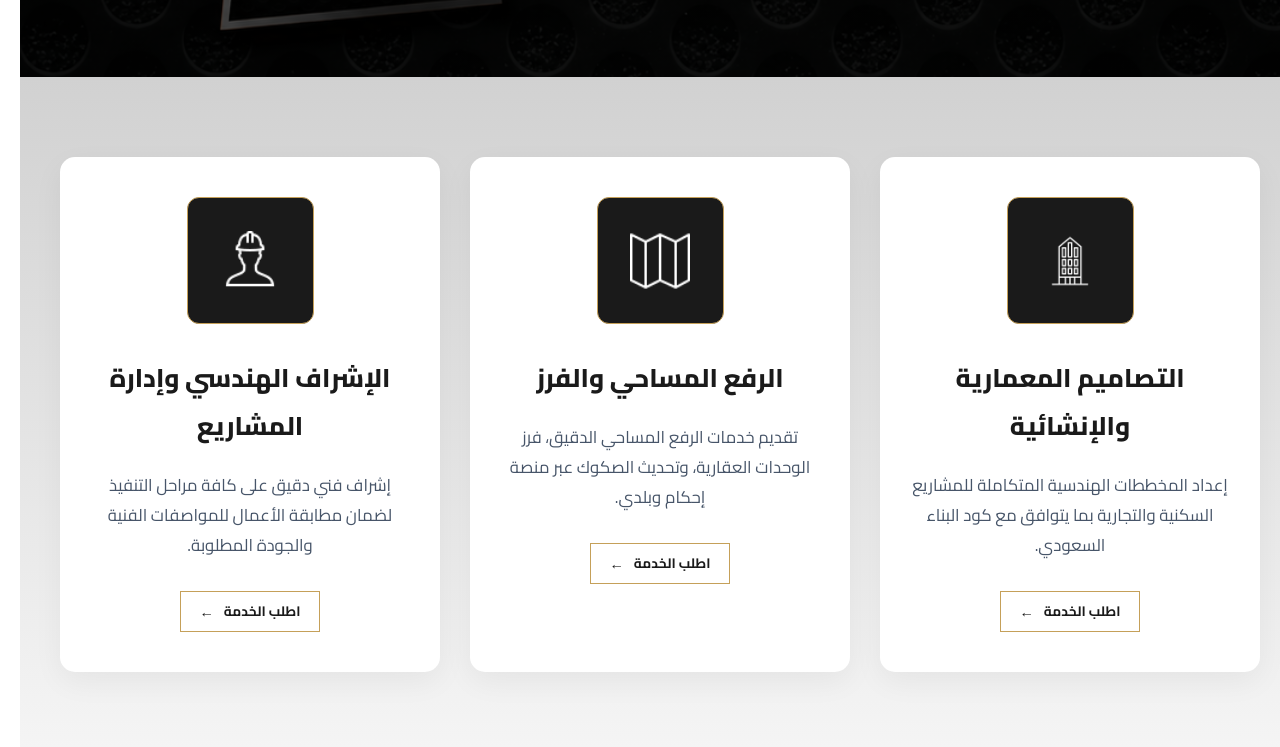
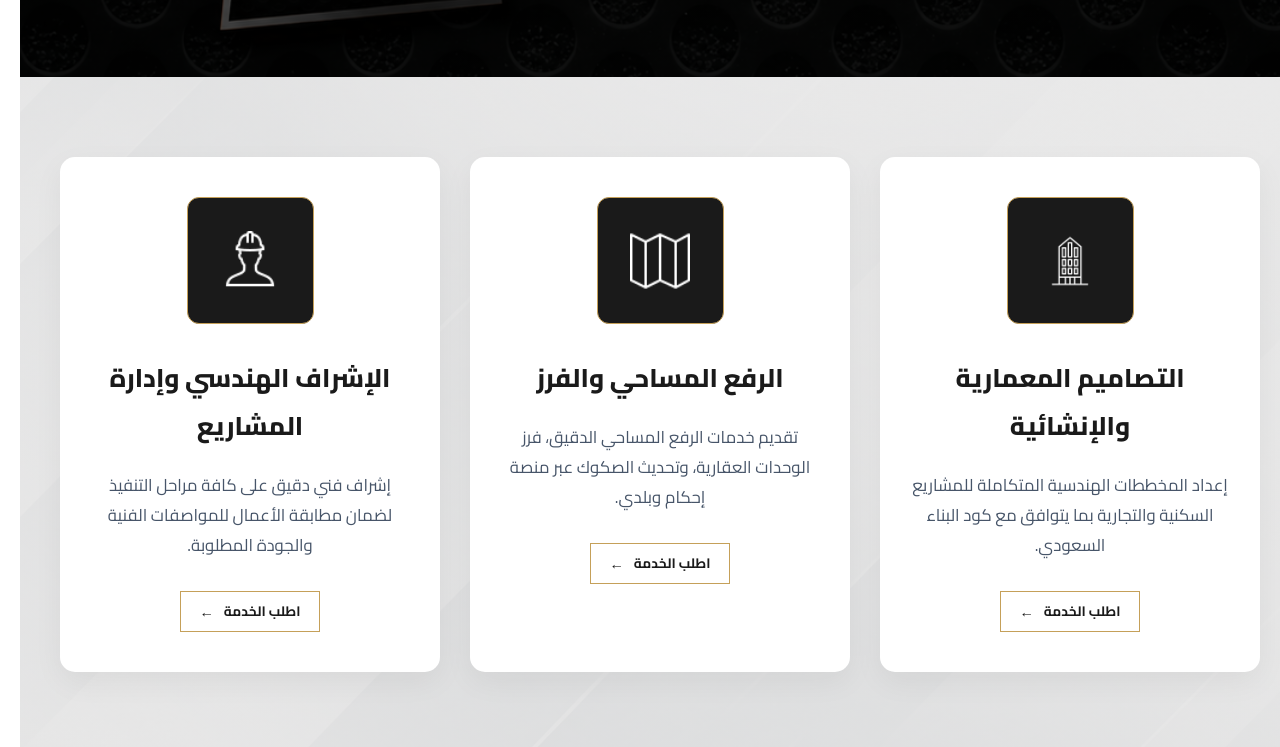
Before and after one commit to abdulrahmaneltahrawi-svg/shomoul, a plain HTML site: page index.html in a window 1280 px wide. Shown: the part 2053-2800 px from the top of the page. Drawn offline with nearby package versions, Linux system fonts and the light colour scheme.

Commit message:
fix background

```diff
--- a/style.css
+++ b/style.css
@@ -458,10 +458,9 @@ body {
 /*=======services=======*/
 .services-preview {
   padding: 80px 0;
-  background: linear-gradient(rgb(209, 209, 209),white);
+  background: linear-gradient(rgba(219, 219, 219, 0.6), rgba(214, 214, 214, 0.6)), url('assets/imges/ChatGPT Image May 20, 2026, 01_34_45 PM.png') center/cover no-repeat;
   background-size: cover;
   background-position: center;
-  margin-bottom: 30px;
   gap: 50px;
 }
 
```
Also changed, not shown: projects.html (+2 -3 lines), assets/imges/72bfa979629ff59e0733e950f0a89bcb.jpg (added), assets/imges/ChatGPT Image 20 مايو 2026، 01_41_16 م.png (added), assets/imges/ChatGPT Image May 20, 2026, 01_16_39 PM.png (added), assets/imges/ChatGPT Image May 20, 2026, 01_34_45 PM.png (added).
